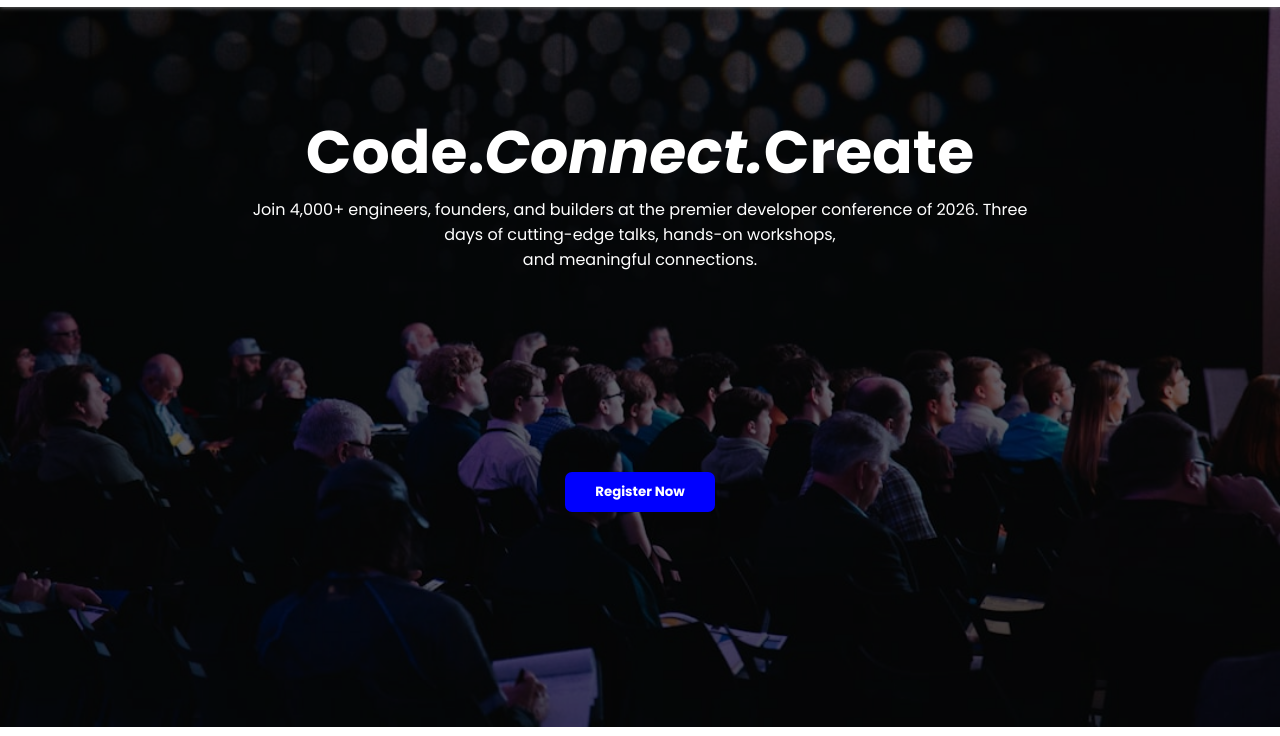
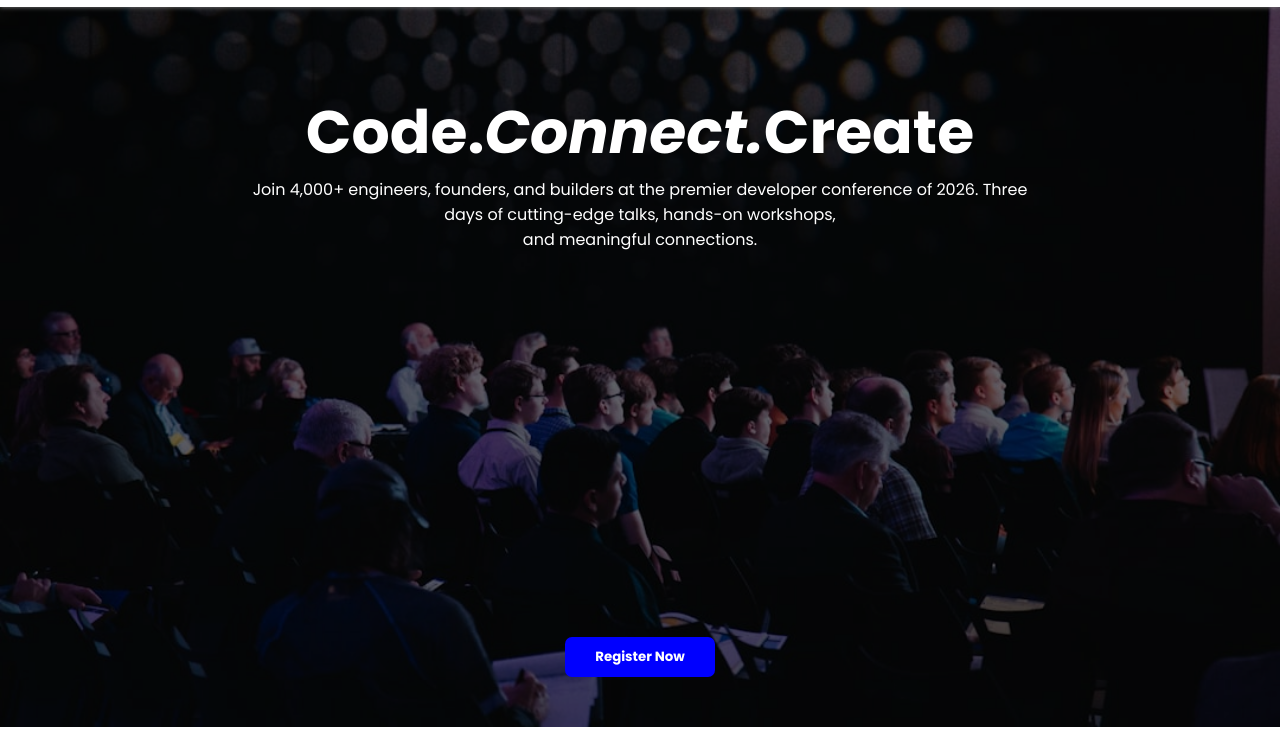
Before and after one commit to Tarek-rahman/B14-A01-DevConf-2026, a plain HTML site: page index.html in a window 1280 px wide. Shown: the part 64-800 px from the top of the page. Drawn offline with Linux system fonts and the light colour scheme.

Commit message:
change style button

```diff
--- a/index.html
+++ b/index.html
@@ -61,7 +61,9 @@
           cutting-edge
           talks, hands-on workshops,<br> and meaningful connections.</p>
       </div>
-      <button class="common-btn">Register Now</button>
+      <div>
+        <button class="common-btn">Register Now</button>
+      </div>
     </section>
     <!-- hero section end -->
 
--- a/styles.css
+++ b/styles.css
@@ -55,9 +55,12 @@
   height: 90vh;
   color: white;
   text-align: center;
-  padding: 100px 250px 20px;
+  padding: 80px 250px 50px;
   position: relative;
   z-index: 1;
+  display: flex;
+  flex-direction: column;
+  justify-content: space-between;
 }
 .hero-section::after {
   content: '';
@@ -74,9 +77,6 @@
 }
 .hero-section div > h1 > span {
   font-style: italic;
-}
-.hero-section div {
-  margin-bottom: 200px;
 }
 /* hero section style end */
 
```
